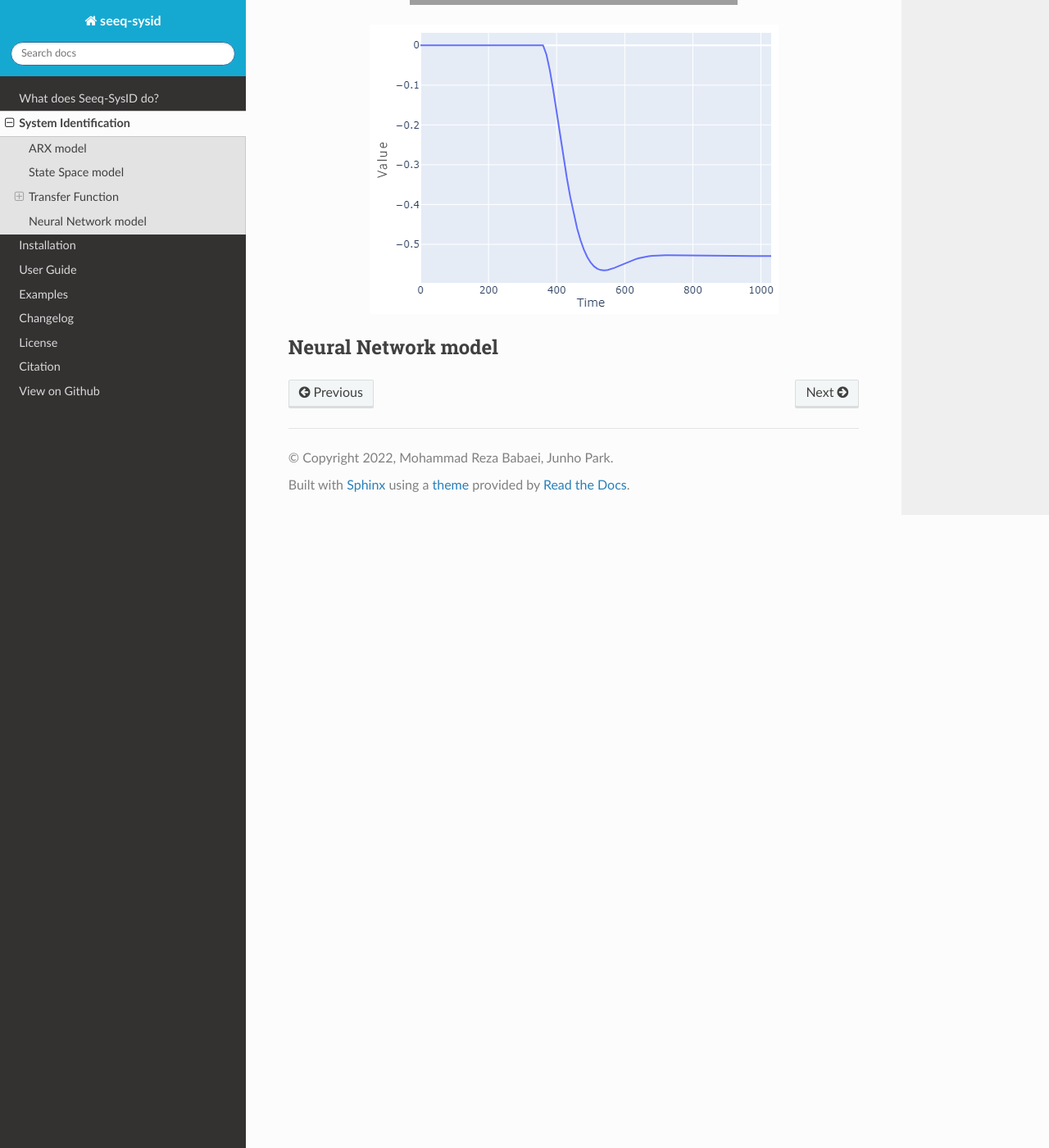
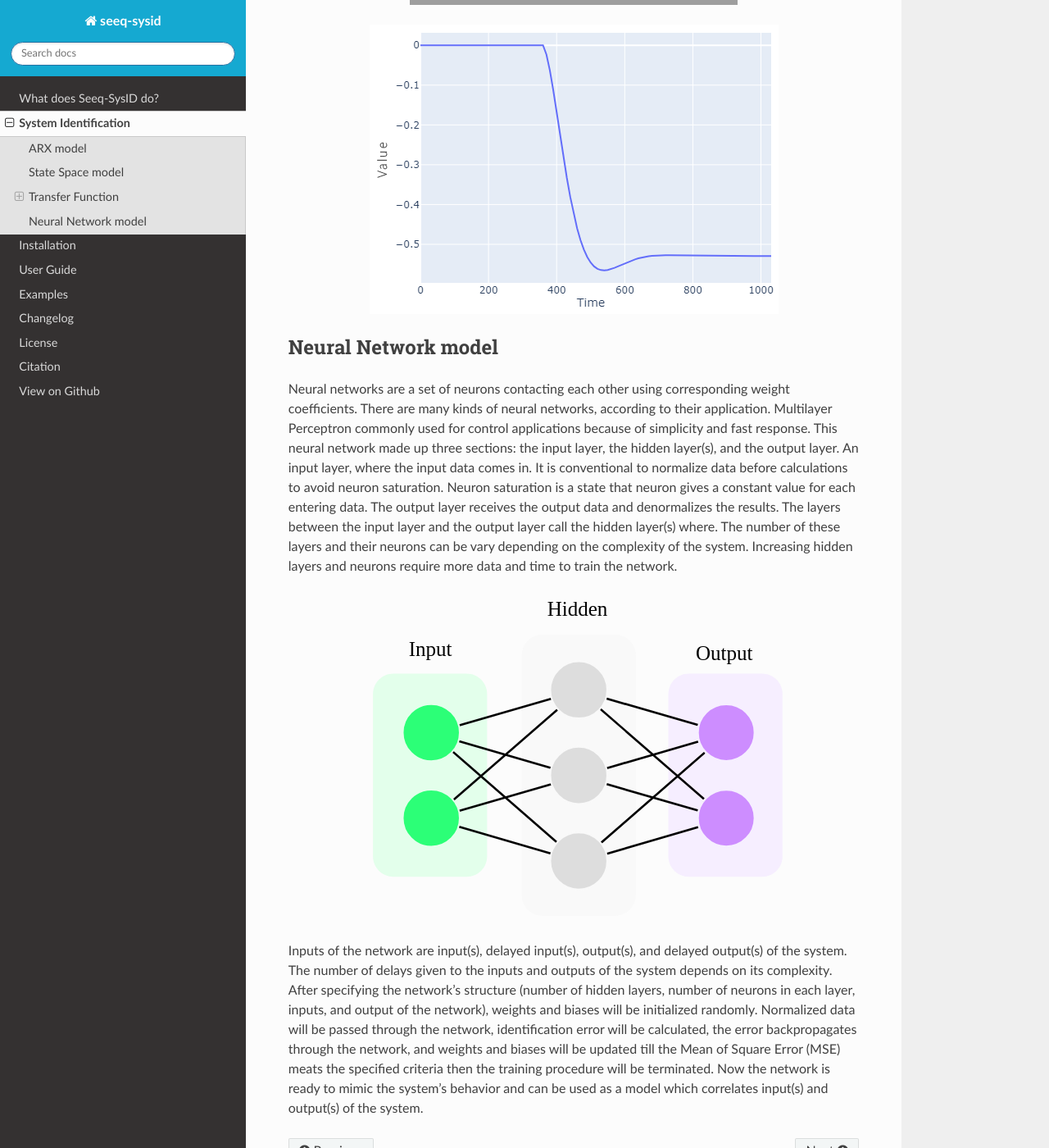
Before and after one commit to BYU-PRISM/Seeq, a Sphinx documentation site: the page built from docs_src/source/pages/system_identification.md, in a window 1280 px wide and 1400 px high, scrolled down 13038 px. Shown: the whole window at 82% size. Built offline with Sphinx 7.4.7 and the Read the Docs theme 2.0.0, drawn with Linux system fonts in a browser that asks for light colours; grey boxes are pictures that could not be loaded.

Commit message:
Docs Update

```diff
--- a/docs_src/source/pages/system_identification.md
+++ b/docs_src/source/pages/system_identification.md
@@ -118,3 +118,12 @@ The step response of SOPDT is usually S-shaped. In the SOPDT equation <img src="
 </p>
 
 ## Neural Network model
+
+Neural networks are a set of neurons contacting each other using corresponding weight coefficients. There are many kinds of neural networks, according to their application. Multilayer Perceptron commonly used for control applications because of simplicity and fast response. This neural network made up three sections: the input layer, the hidden layer(s), and the output layer. An input layer, where the input data comes in. It is conventional to normalize data before calculations to avoid neuron saturation. Neuron saturation is a state that neuron gives a constant value for each entering data. The output layer receives the output data and denormalizes the results. The layers between the input layer and the output layer call the hidden layer(s) where. The number of these layers and their neurons can be vary depending on the complexity of the system. Increasing hidden layers and neurons require more data and time to train the network.
+
+<p align="center">
+<a href="https://raw.githubusercontent.com/BYU-PRISM/Seeq/TF/docs/images/FF3.svg">
+<img alt="simple_nn" src="https://raw.githubusercontent.com/BYU-PRISM/Seeq/TF/docs/images/FF3.svg?raw=true" width=90%></a>
+</p>
+
+Inputs of the network are input(s), delayed input(s), output(s), and delayed output(s) of the system. The number of delays given to the inputs and outputs of the system depends on its complexity. After specifying the network’s structure (number of hidden layers, number of neurons in each layer, inputs, and output of the network), weights and biases will be initialized randomly. Normalized data will be passed through the network, identification error will be calculated, the error backpropagates through the network, and weights and biases will be updated till the Mean of Square Error (MSE) meats the specified criteria then the training procedure will be terminated. Now the network is ready to mimic the system’s behavior and can be used as a model which correlates input(s) and output(s) of the system.
```
Also changed, not shown: docs/images/FF3.svg, docs/images/TrainingDiagram.svg (added).
